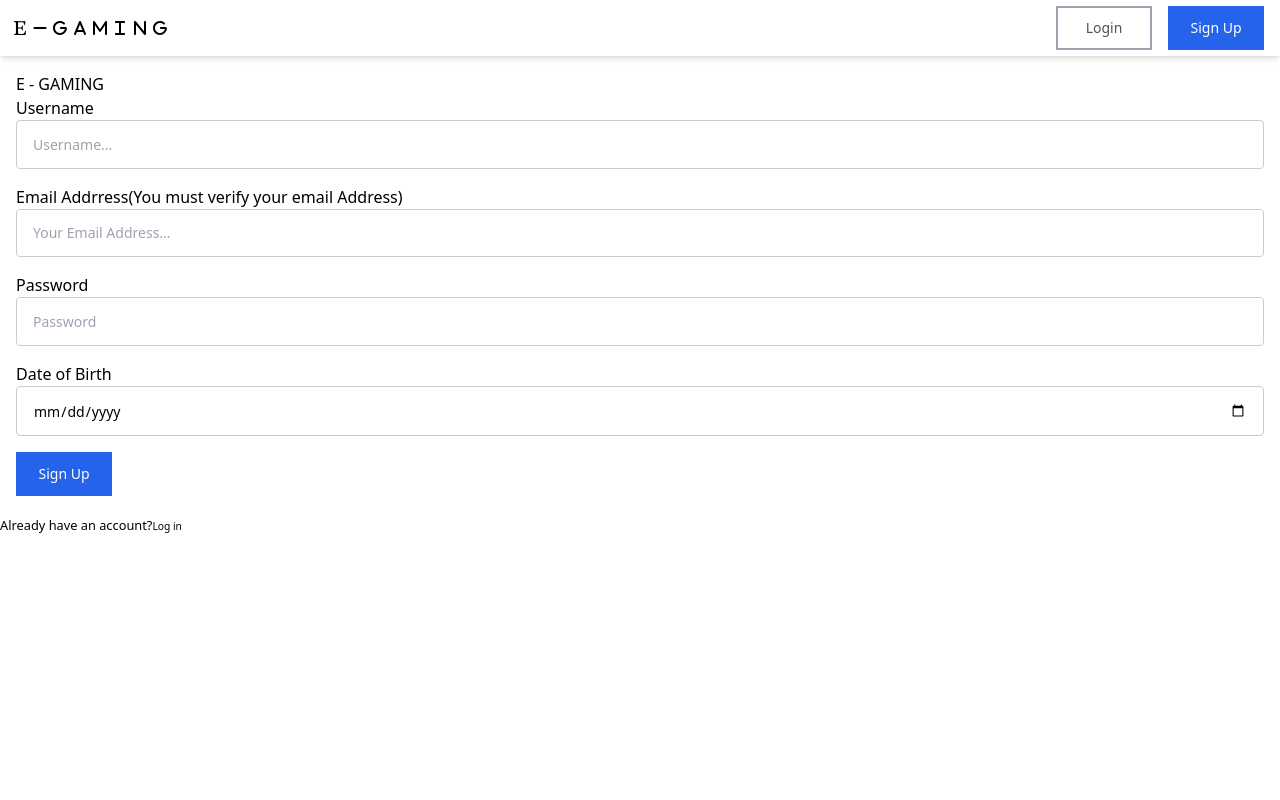
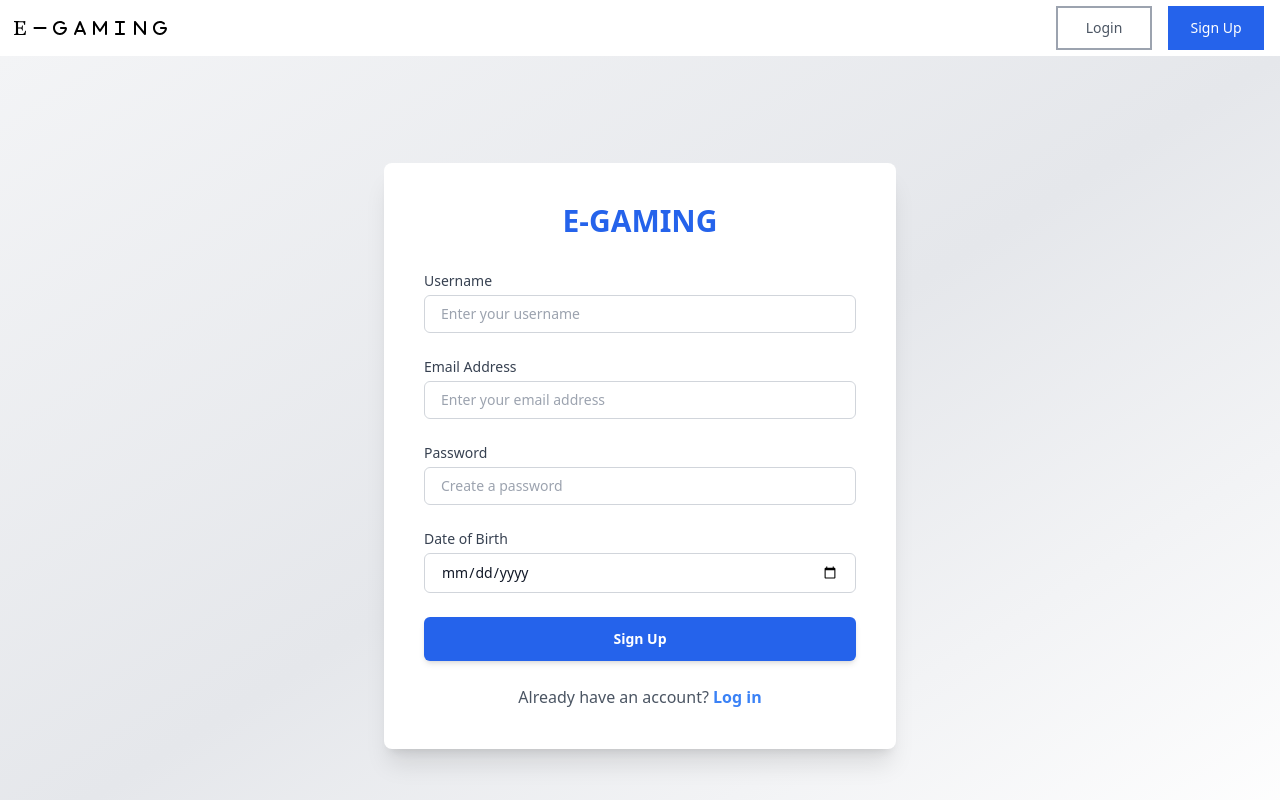
Before and after one commit to BABUVAA/Gaming_platform_frontend, a React (Vite) app: page /signup in a window 1280 px wide. Built offline with nearby package versions, Linux system fonts and the light colour scheme; no server answers.

Commit message:
login signup

```diff
--- a/src/components/ui/Input/Input.css
+++ /dev/null
@@ -1,54 +0,0 @@
-/* Base styles for the input */
-.input-container {
-  margin-bottom: 1rem;
-}
-
-.input-label {
-  display: block;
-  font-size: 14px;
-  margin-bottom: 0.5rem;
-}
-
-.input-wrapper {
-  position: relative;
-}
-
-.input {
-  width: 100%;
-  padding: 0.8rem 1rem;
-  font-size: 14px;
-  border: 1px solid #ccc;
-  border-radius: 4px;
-  box-sizing: border-box;
-}
-
-.input-error {
-  border-color: #dc3545; /* Red border for error */
-}
-
-.input-disabled {
-  background-color: #f5f5f5;
-  cursor: not-allowed;
-}
-
-.input-icon {
-  position: absolute;
-  top: 50%;
-  transform: translateY(-50%);
-  font-size: 16px;
-  color: #888;
-}
-
-.input-icon-start {
-  left: 10px;
-}
-
-.input-icon-end {
-  right: 10px;
-}
-
-.input-error-message {
-  color: #dc3545;
-  font-size: 12px;
-  margin-top: 0.25rem;
-}
--- a/src/components/ui/Input/Input.jsx
+++ b/src/components/ui/Input/Input.jsx
@@ -1,6 +1,5 @@
 import React from "react";
 import PropTypes from "prop-types";
-import "./Input.css";
 
 const Input = ({
   id,
@@ -20,36 +19,34 @@ const Input = ({
   ariaLabel,
   ...props
 }) => {
-  // Helper function to combine classes manually
-  const combineClasses = (...classes) => {
-    return classes.filter(Boolean).join(" ");
-  };
-
-  // Determine the input's CSS classes
-  const inputClasses = combineClasses(
-    "input", // Default input class
-    error && "input-error", // Error state
-    disabled && "input-disabled", // Disabled state
-    className // Additional custom classes passed via props
-  );
+  const inputBaseClasses =
+    "w-full px-4 py-2 text-sm border rounded-md focus:outline-none focus:ring-2 focus:ring-yellow-400 focus:border-yellow-400";
+  const inputErrorClasses = error ? "border-red-500" : "border-gray-300";
+  const inputDisabledClasses = disabled
+    ? "bg-gray-100 text-gray-400 cursor-not-allowed"
+    : "bg-white text-gray-900";
 
   return (
-    <div className="input-container">
+    <div className="mb-4">
       {label && (
-        <label htmlFor={id} className="input-label">
+        <label
+          htmlFor={id}
+          className="block text-sm font-medium text-gray-700 mb-1"
+        >
           {label}
         </label>
       )}
-      <div className="input-wrapper">
+      <div className="relative">
         {iconStart && (
-          <span className="input-icon input-icon-start">{iconStart}</span>
+          <span className="absolute inset-y-0 left-0 flex items-center pl-3 text-gray-400">
+            {iconStart}
+          </span>
         )}
 
         <input
           id={id}
           name={name}
           type={type}
-          className={inputClasses}
           placeholder={placeholder}
           value={value}
           onChange={onChange}
@@ -57,20 +54,23 @@ const Input = ({
           onFocus={onFocus}
           disabled={disabled}
           aria-label={ariaLabel || placeholder}
-          {...props} // Spread any additional props like `data-*` attributes
+          className={`${inputBaseClasses} ${inputErrorClasses} ${inputDisabledClasses} ${
+            iconStart ? "pl-10" : ""
+          } ${iconEnd ? "pr-10" : ""} ${className}`}
+          {...props}
         />
 
         {iconEnd && (
-          <span className="input-icon input-icon-end">{iconEnd}</span>
+          <span className="absolute inset-y-0 right-0 flex items-center pr-3 text-gray-400">
+            {iconEnd}
+          </span>
         )}
       </div>
-
-      {error && <span className="input-error-message">{error}</span>}
+      {error && <p className="text-sm text-red-500 mt-1">{error}</p>}
     </div>
   );
 };
 
-// Prop validation to ensure correct prop types and values
 Input.propTypes = {
   id: PropTypes.string,
   name: PropTypes.string,
--- a/src/pages/Login.jsx
+++ b/src/pages/Login.jsx
@@ -1,9 +1,9 @@
+import React from "react";
 import { Form } from "react-router-dom";
-import { formData } from "../utils/utility";
+import { useDispatch } from "react-redux";
 import { login } from "../store/authSlice";
-import { useDispatch } from "react-redux";
 import useNavigateHook from "../hooks/useNavigateHook";
-import { Button, Input } from "../components";
+import { Input, Button } from "../components";
 
 const Login = () => {
   const { goToDashboard, goToForgetPWD, goToSignUp } = useNavigateHook();
@@ -11,49 +11,73 @@ const Login = () => {
 
   const handleSubmit = async (event) => {
     event.preventDefault();
-    const loginData = formData(event);
-    // Dispatch the login action
+    const formData = new FormData(event.target);
+    const loginData = Object.fromEntries(formData);
+
     dispatch(login(loginData))
       .unwrap()
       .then(() => {
-        // Handle success
         alert("Login successful!");
         goToDashboard();
       })
       .catch((err) => {
-        // Handle failure
         console.error("Login failed:", err);
       });
   };
 
   return (
-    <>
-      <div className="col yc xc p-l gap  ">
-        <Form
-          onSubmit={handleSubmit}
-          method="POST"
-          className="col gap p-4 m-b-s bs bg6 w-min-320 w-max-350"
-        >
-          <h4 className="tc h4">E - GAMING</h4>
-          <label>Username</label>
-          <Input type="email" placeholder="Email" name="email" />
-          <label>Password</label>
-          <Input type="password" placeholder="Password" name="password" />
-          <small className="m-b-s txt-muted" onClick={goToForgetPWD}>
-            Forgot Password?
-          </small>
-          <Button type="submit" className="as-c">
+    <div className="min-h-screen flex items-center justify-center bg-gradient-to-br from-white via-gray-100 to-gray-200">
+      <div className="bg-white p-8 rounded-lg shadow-xl w-full max-w-md">
+        <h1 className="text-2xl font-bold text-blue-600 text-center mb-6">
+          E-GAMING
+        </h1>
+        <Form onSubmit={handleSubmit} method="POST" className="space-y-4">
+          <Input
+            name="email"
+            type="email"
+            placeholder="Email"
+            label="Username"
+            ariaLabel="Email"
+            className="text-gray-700"
+          />
+          <Input
+            name="password"
+            type="password"
+            placeholder="Password"
+            label="Password"
+            ariaLabel="Password"
+            className="text-gray-700"
+          />
+          <div className="text-right">
+            <button
+              type="button"
+              onClick={goToForgetPWD}
+              className="text-sm text-blue-600 hover:underline"
+            >
+              Forgot Password?
+            </button>
+          </div>
+          <Button
+            type="submit"
+            className="w-full bg-blue-500 hover:bg-blue-600 text-white py-2 rounded-lg"
+          >
             Log in
           </Button>
         </Form>
-        <small className="m-b-s ">
-          Don't have an account?
-          <button onClick={goToSignUp} className="style-none">
-            <small className="txt-solid ml-1">Sign up</small>
-          </button>
-        </small>
+        <div className="text-center mt-4">
+          <p className="text-gray-600">
+            Don't have an account?{" "}
+            <button
+              type="button"
+              onClick={goToSignUp}
+              className="text-blue-500 hover:underline font-semibold"
+            >
+              Sign up
+            </button>
+          </p>
+        </div>
       </div>
-    </>
+    </div>
   );
 };
 
--- a/src/pages/SignUp.jsx
+++ b/src/pages/SignUp.jsx
@@ -1,72 +1,85 @@
+import React from "react";
 import { Form } from "react-router-dom";
-import { formData } from "../utils/utility";
-import useNavigateHook from "../hooks/useNavigateHook";
-import { Button, Input } from "../components";
 import { useDispatch } from "react-redux";
 import { register } from "../store/authSlice";
+import { Button, Input } from "../components";
+import useNavigateHook from "../hooks/useNavigateHook";
 
 const SignUp = () => {
   const { goToDashboard, goToLogin } = useNavigateHook();
   const dispatch = useDispatch();
+
   const handleSubmit = async (event) => {
-    event.preventDefault(); // prevent default form submit behavior
-    const signUpData = formData(event); //get the values from the form
+    event.preventDefault();
+    const formData = new FormData(event.target);
+    const signUpData = Object.fromEntries(formData);
 
-    //signup
     dispatch(register(signUpData))
       .unwrap()
       .then(() => {
-        // Handle success
-        alert("user registered successfully");
+        alert("User registered successfully!");
         goToDashboard();
       })
       .catch((err) => {
-        // Handle failure
         console.error("Signup failed:", err);
       });
   };
 
   return (
-    <>
-      <div className="col yc xc p-l gap">
-        <Form
-          onSubmit={handleSubmit}
-          method="POST"
-          className="col gap p-4 m-b-s bs bg6  w-min-250 w-max-350"
-        >
-          <h4 className="tc h4">E - GAMING</h4>
-          <label>Username</label>
-          <label className="error"></label>
-          <Input type="text" placeholder="Username..." name="username" />
-          <label>
-            Email Addrress<span>(You must verify your email Address)</span>
-          </label>
+    <div className="min-h-screen flex items-center justify-center bg-gradient-to-br from-gray-100 via-gray-200 to-white">
+      <div className="bg-white p-10 rounded-lg shadow-xl w-full max-w-lg">
+        <h1 className="text-3xl font-extrabold text-blue-600 text-center mb-8">
+          E-GAMING
+        </h1>
+        <Form onSubmit={handleSubmit} method="POST" className="space-y-6">
           <Input
+            name="username"
+            type="text"
+            placeholder="Enter your username"
+            label="Username"
+            className="text-gray-700 font-medium"
+          />
+          <Input
+            name="email"
             type="email"
-            name="email"
-            placeholder="Your Email Address..."
+            placeholder="Enter your email address"
+            label="Email Address"
+            className="text-gray-700 font-medium"
           />
-          <label>Password</label>
-          <Input type="password" placeholder="Password" name="password" />
-
-          <label className="signup-label">Date of Birth </label>
-          <Input type="date" placeholder="DOB" name="dob" />
-          <Button type="submit" className="as-c">
+          <Input
+            name="password"
+            type="password"
+            placeholder="Create a password"
+            label="Password"
+            className="text-gray-700 font-medium"
+          />
+          <Input
+            name="dob"
+            type="date"
+            label="Date of Birth"
+            className="text-gray-700 font-medium"
+          />
+          <Button
+            type="submit"
+            className="w-full bg-blue-500 hover:bg-blue-600 text-white font-semibold py-2 rounded-md shadow-md"
+          >
             Sign Up
           </Button>
         </Form>
-        <small>
-          Already have an account?
-          <button
-            onClick={goToLogin}
-            className="style-none"
-            popovertarget="login"
-          >
-            <small className="txt-solid">Log in</small>
-          </button>
-        </small>
+        <div className="text-center mt-6">
+          <p className="text-gray-600">
+            Already have an account?{" "}
+            <button
+              type="button"
+              onClick={goToLogin}
+              className="text-blue-500 hover:underline font-bold"
+            >
+              Log in
+            </button>
+          </p>
+        </div>
       </div>
-    </>
+    </div>
   );
 };
 
```
